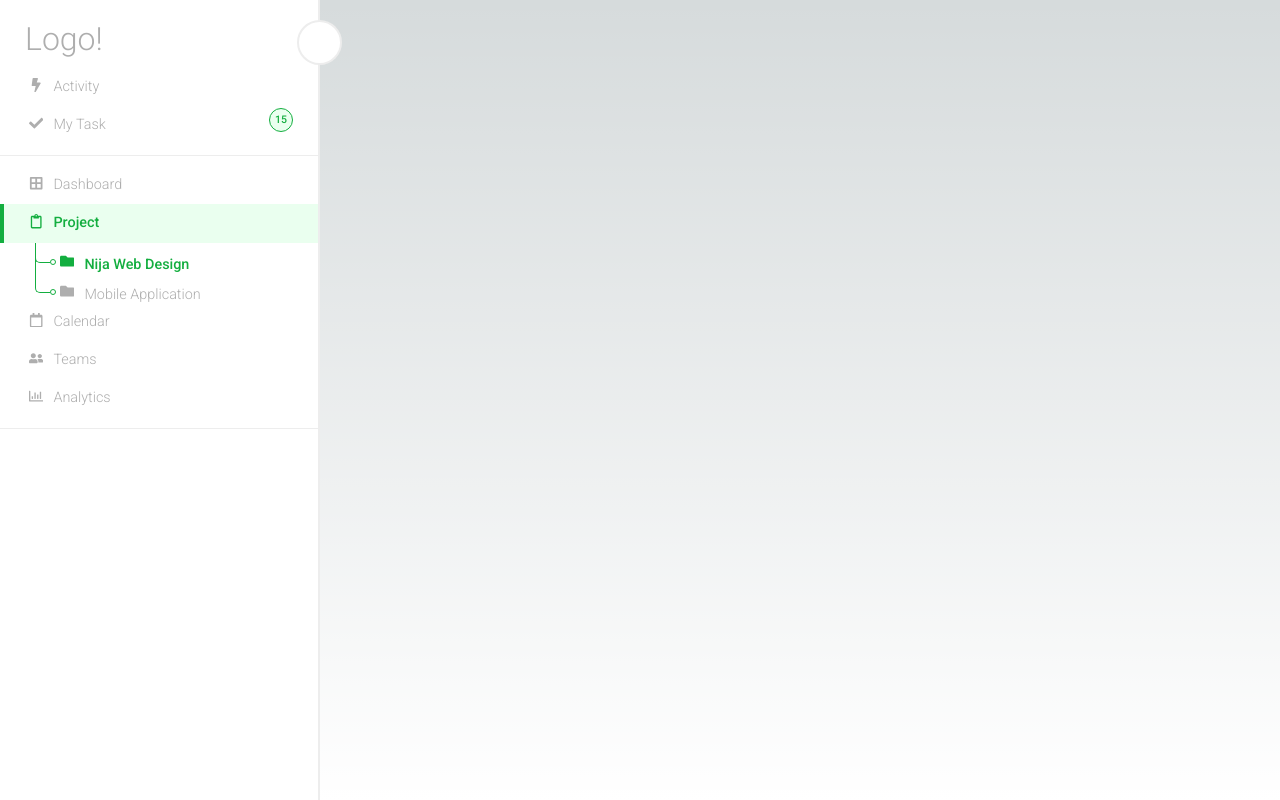
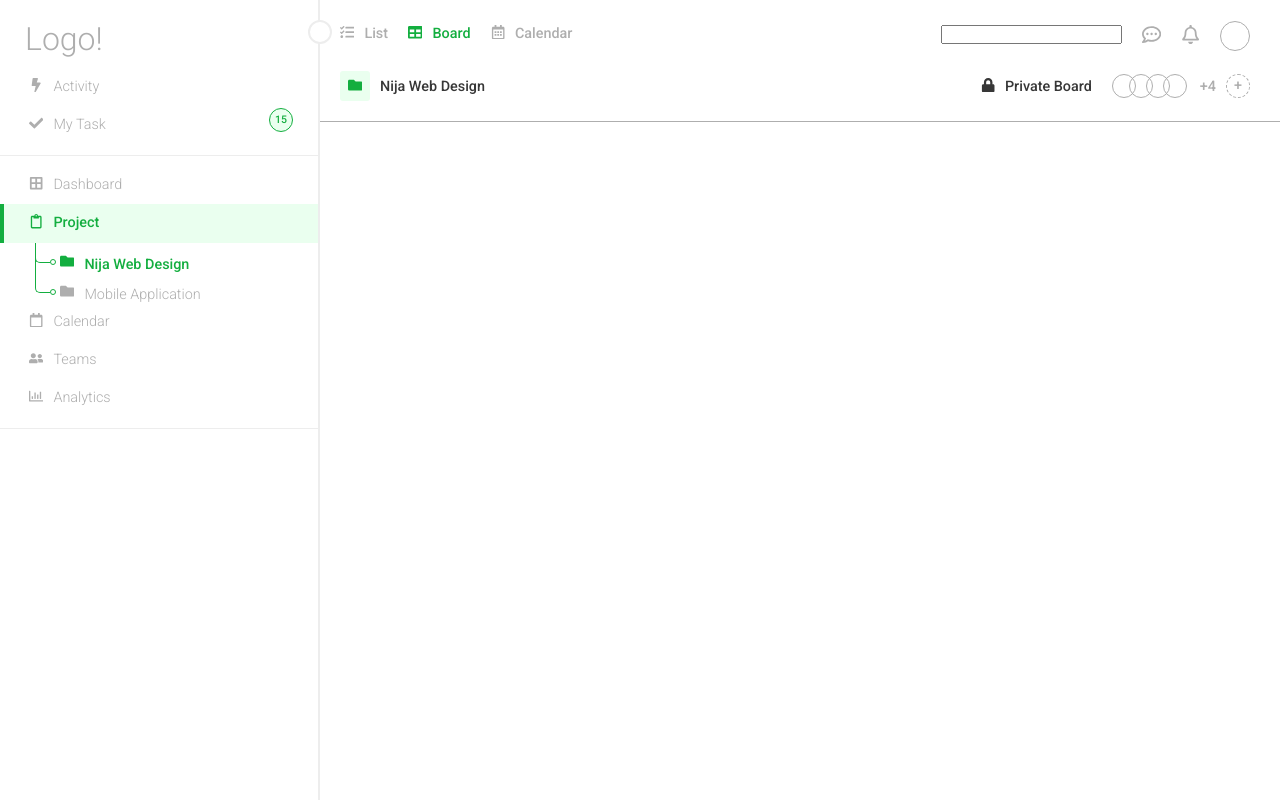
Before and after one commit to th3highlama/project-planning-next, a Next.js app: page / in a window 1280 px wide. Built offline with nearby package versions, Linux system fonts and the light colour scheme.

Commit message:
responsive header

```diff
--- a/pages/component/aside/asideStyles.js
+++ b/pages/component/aside/asideStyles.js
@@ -8,16 +8,17 @@ export const AsideWrapper = styled.div`
     color: #aeaeae;
     padding: 20px 0;
     font-weight: 300;
+    box-sizing: border-box;
 `;
 
 export const AsideController = styled.div`
-    width: 45px;
-    height: 45px;
+    width: 24px;
+    height: 24px;
     border: 2px solid #ededed;
     background-color: #ffffff;
     border-radius: 50%;
     position: absolute;
-    left: calc(20rem - 23px);
+    left: calc(20rem - 12px);
 `;
 
 export const AsideLogo = styled.div`
--- /dev/null
+++ b/pages/component/boardDetail/BoardDetail.js
@@ -0,0 +1,30 @@
+import { FaFolder, FaLock } from 'react-icons/fa';
+import { BoardDetailWrapper, BoardDetailHeading, BoardDetailIcon, BoardDetailHeadingText, BoardDetailRight, BoardDetailLock, BoardDetailLockStatus, BoardDetailCollaborators, BoardDetailCollaborator, BoardDetailCollaboratorCount, BoardDetailCollaboratorAddition } from './boardDetailStyles';
+
+function BoardDetail() {
+    return (
+      <BoardDetailWrapper>
+        <BoardDetailHeading>
+          <BoardDetailIcon>
+            <FaFolder />
+          </BoardDetailIcon>
+          <BoardDetailHeadingText>Nija Web Design</BoardDetailHeadingText>
+        </BoardDetailHeading>
+        <BoardDetailRight>
+          <BoardDetailLock>
+            <FaLock /> <BoardDetailLockStatus>Private Board</BoardDetailLockStatus>
+          </BoardDetailLock>
+          <BoardDetailCollaborators>
+            <BoardDetailCollaborator></BoardDetailCollaborator>
+            <BoardDetailCollaborator></BoardDetailCollaborator>
+            <BoardDetailCollaborator></BoardDetailCollaborator>
+            <BoardDetailCollaborator></BoardDetailCollaborator>
+          </BoardDetailCollaborators>
+          <BoardDetailCollaboratorCount>+4</BoardDetailCollaboratorCount>
+          <BoardDetailCollaboratorAddition>+</BoardDetailCollaboratorAddition>
+        </BoardDetailRight>
+      </BoardDetailWrapper>
+    );
+  }
+
+  export default BoardDetail;
--- /dev/null
+++ b/pages/component/boardDetail/boardDetailStyles.js
@@ -0,0 +1,75 @@
+import styled from 'styled-components';
+
+export const BoardDetailWrapper = styled.div`
+    display: flex;
+    border-bottom: 1px solid;
+    justify-content: space-between;
+    flex-wrap: wrap;
+`;
+
+export const BoardDetailHeading = styled.div`
+    display: flex;
+    flex-direction: row;
+    align-items: center;
+    margin-bottom: 20px;
+`;
+
+export const BoardDetailIcon = styled.div`
+    margin-left: 20px;
+    margin-right: 10px;
+    width: 30px;
+    height: 30px;
+    background-color: #eaffef;
+    color: #13ae3f;
+    text-align: center;
+    line-height: 33px;
+    border-radius: 3px;
+`;
+
+export const BoardDetailHeadingText = styled.div`
+    color: #373737;
+`;
+
+export const BoardDetailRight = styled.div`
+    display: flex;
+    align-items: center;
+    margin-bottom: 20px;
+    margin-left: 20px;
+`;
+
+export const BoardDetailLock = styled.div`
+    display: flex;
+    color: #373737;
+    margin-right: 20px;
+`;
+
+export const BoardDetailLockStatus = styled.div`
+    margin-left: 10px;
+`;
+
+export const BoardDetailCollaborators = styled.div`
+    display: flex;
+    margin-right: 20px;
+`;
+
+export const BoardDetailCollaborator = styled.div`
+    width: 24px;
+    height: 24px;
+    border: 1px solid;
+    border-radius: 50%;
+    margin-right: -7px;
+`;
+
+export const BoardDetailCollaboratorCount = styled.div`
+    margin-right: 10px;
+`;
+
+export const BoardDetailCollaboratorAddition = styled.div`
+    width: 24px;
+    height: 24px;
+    border: 1px dashed;
+    border-radius: 50%;
+    margin-right: 30px;
+    text-align: center;
+    line-height: 22px;
+`;
--- a/pages/component/header/Header.js
+++ b/pages/component/header/Header.js
@@ -1,8 +1,41 @@
+import { FaTasks, FaTable, FaRegCalendarAlt, FaRegCommentDots, FaRegBell } from 'react-icons/fa';
+import { HeaderWrapper, HeaderLeft, HeaderFilterView, HeaderFilterIcon, HeaderFilterText, HeaderRight, HeaderSearchBar, HeaderMessages, HeaderNotifications, HeaderUserProfile } from './headerStyles.js';
 
 function Header() {
     return (
-      <div>
-      </div>
+      <HeaderWrapper>
+        <HeaderLeft>
+          <HeaderFilterView>
+            <HeaderFilterIcon>
+              <FaTasks />
+            </HeaderFilterIcon>
+            <HeaderFilterText>List</HeaderFilterText>
+          </HeaderFilterView>
+          <HeaderFilterView isActive={true}>
+            <HeaderFilterIcon>
+              <FaTable />
+            </HeaderFilterIcon>
+            <HeaderFilterText>Board</HeaderFilterText>
+          </HeaderFilterView>
+          <HeaderFilterView>
+            <HeaderFilterIcon>
+              <FaRegCalendarAlt />
+            </HeaderFilterIcon>
+            <HeaderFilterText>Calendar</HeaderFilterText>
+          </HeaderFilterView>
+        </HeaderLeft>
+        <HeaderRight>
+          <HeaderSearchBar />
+          <HeaderMessages>
+            <FaRegCommentDots />
+          </HeaderMessages>
+          <HeaderNotifications>
+            <FaRegBell />
+          </HeaderNotifications>
+          <HeaderUserProfile>
+          </HeaderUserProfile>
+        </HeaderRight>
+      </HeaderWrapper>
     );
   }
 
--- a/pages/component/header/headerStyles.js
+++ b/pages/component/header/headerStyles.js
@@ -1,21 +1,62 @@
 import styled from 'styled-components';
 
-export const header = styled.div``;
+export const HeaderWrapper = styled.div`
+    display: flex;
+    flex-direction: row;
+    justify-content: space-between;
+    padding: 25px 0 0;
+    flex-wrap: wrap-reverse;
+`;
 
-export const headerLeft = styled.div``;
+export const HeaderLeft = styled.div`
+    display: flex;
+    flex-direction: row;
+    margin-bottom: 25px;
+`;
 
-export const headerFilterView = styled.div``;
+export const HeaderFilterView = styled.div`
+    color: ${props => props.isActive ? '#13ae3f' : '#aeaeae'};
+    display: flex;
+    flex-direction: row;
+    margin-left: 20px;
+`;
 
-export const headerFilterIcon = styled.div``;
+export const HeaderFilterIcon = styled.div`
+    margin-right: 10px;
+`;
 
-export const headerFilterText = styled.span``;
+export const HeaderFilterText = styled.span``;
 
-export const headerRight = styled.div``;
+export const HeaderRight = styled.div`
+    display: flex;
+    flex-direction: row;
+    align-items: flex-start;
+    line-height: 26px;
+    margin-bottom: 20px;
+`;
 
-export const headerSearchBar = styled.div``;
+export const HeaderSearchBar = styled.input`
+    margin-right: 20px;
+    margin-left: 20px;
+`;
 
-export const headerMessages = styled.div``;
+export const HeaderMessages = styled.div`
+    margin-right: 20px;
+    font-size: 1.2rem;
+    font-weight: 700;
+`;
 
-export const headerNotifications = styled.div``;
+export const HeaderNotifications = styled.div`
+    margin-right: 20px;
+    font-size: 1.2rem;
+    font-weight: 700;
+`;
 
-export const headerUserProfile = styled.div``;
+export const HeaderUserProfile = styled.div`
+    width: 30px;
+    height: 30px;
+    border: 1px solid;
+    border-radius: 50%;
+    margin-right: 30px;
+    margin-top: -4px;
+`;
--- /dev/null
+++ b/pages/component/main/Main.js
@@ -0,0 +1,14 @@
+import Header from '../header/Header'
+import BoardDetail from '../boardDetail/BoardDetail'
+import { MainWrapper } from './mainStyles'
+
+function Main() {
+    return (
+      <MainWrapper>
+        <Header />
+        <BoardDetail />
+      </MainWrapper>
+    );
+  }
+
+  export default Main;
--- /dev/null
+++ b/pages/component/main/mainStyles.js
@@ -0,0 +1,7 @@
+import styled from 'styled-components';
+
+export const MainWrapper = styled.div`
+    background-color: #ffffff;
+    width: calc(100% - 20rem);
+    min-height: 100vh;
+`;
--- a/pages/index.js
+++ b/pages/index.js
@@ -2,7 +2,8 @@ import Head from 'next/head'
 import Image from 'next/image'
 import { Inter } from '@next/font/google'
 import styles from '../styles/Home.module.css'
-import Aside from './component/aside/Aside.js'
+import Aside from './component/aside/Aside'
+import Main from './component/main/Main'
 
 const inter = Inter({ subsets: ['latin'] })
 
@@ -17,6 +18,7 @@ export default function Home() {
       </Head>
       <main className={styles.main}>
         <Aside />
+        <Main />
       </main>
     </>
   )
--- a/styles/Home.module.css
+++ b/styles/Home.module.css
@@ -1,9 +1,11 @@
 .main {
   display: flex;
-  flex-direction: column;
+  flex-direction: row;
   justify-content: flex-start;
   align-items: flex-start;
   min-height: 100vh;
+  color: #aeaeae;
+  font-size: 0.9rem;
 }
 
 .highlight{
```
Also changed, not shown: pages/component/board/Board.js (deleted, +0 -9 lines), pages/component/board/boardStyles.js (deleted, +0 -21 lines).
